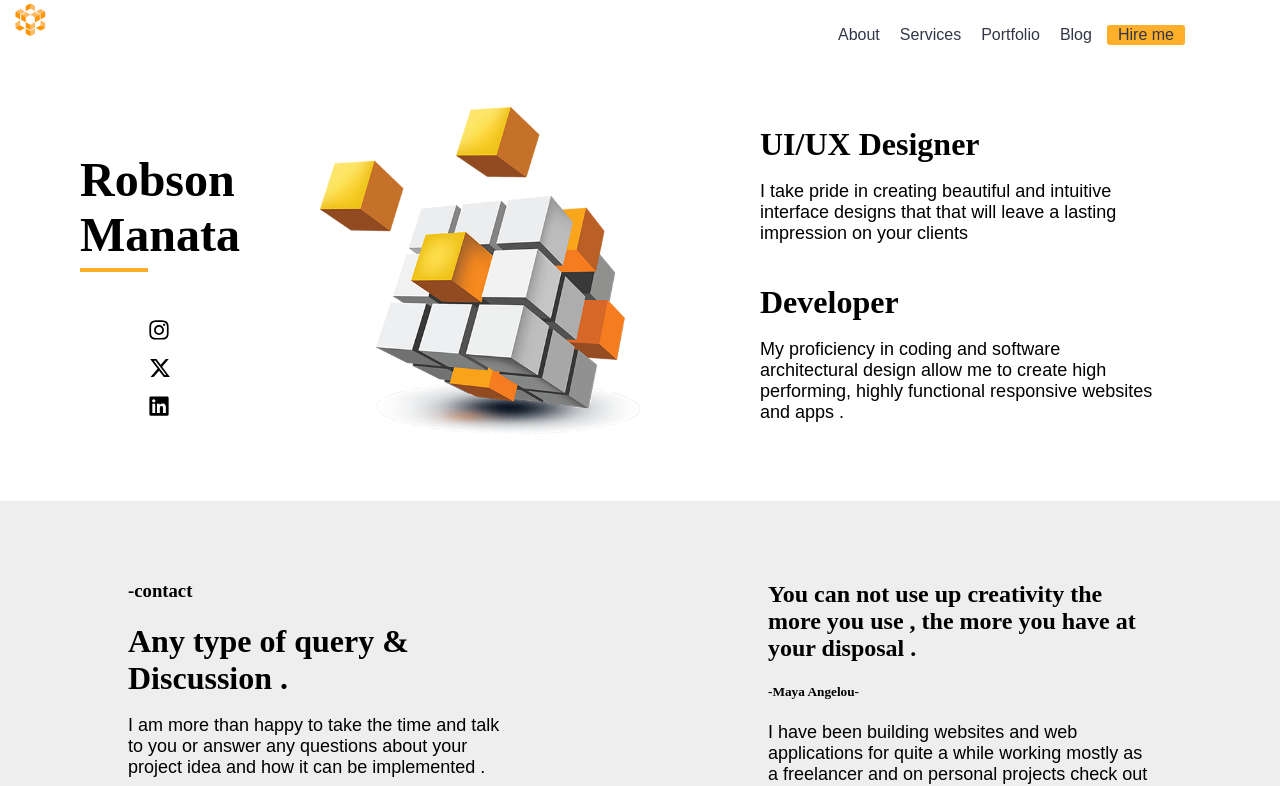
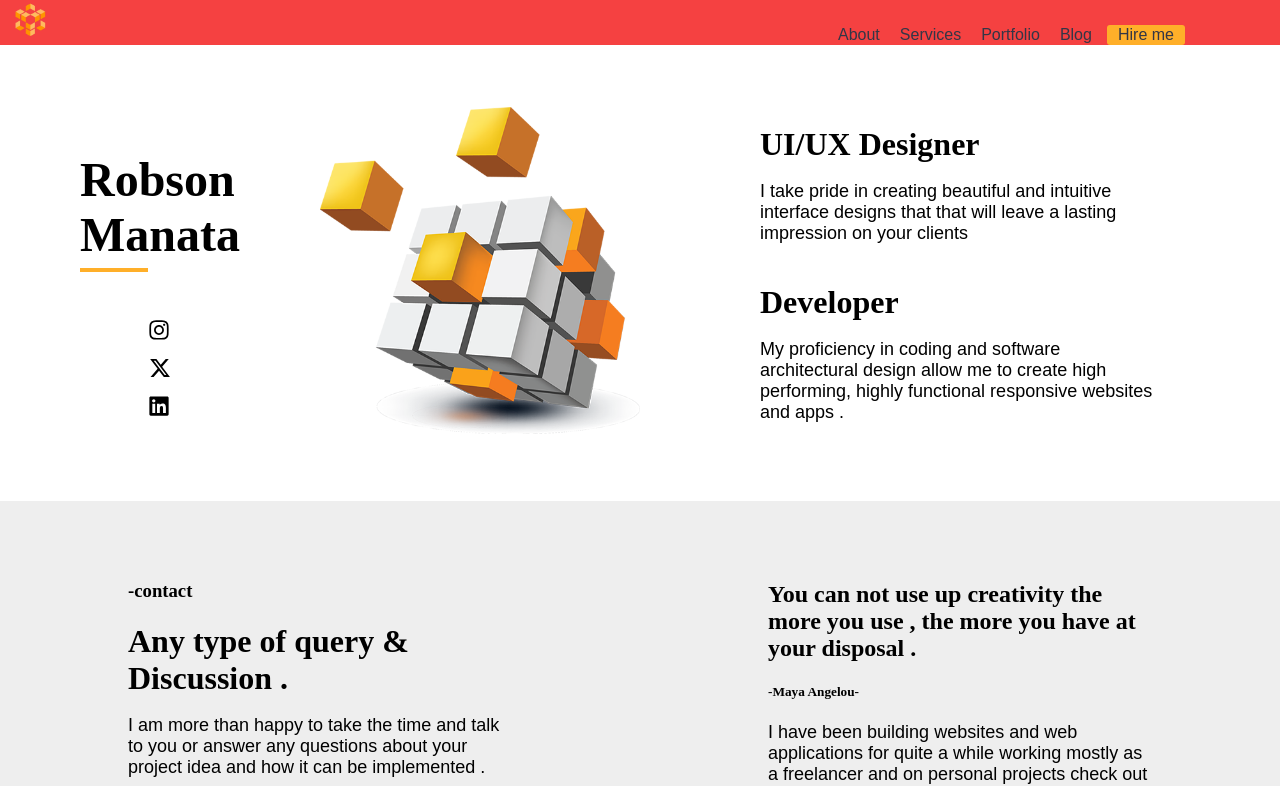
Before and after one commit to robsonmanata/PortfolioModernReact, a React (Vite) app: page / in a window 1280 px wide. Shown: the top 786 px of the page. Built offline with nearby package versions, Linux system fonts and the light colour scheme.

Commit message:
project component dimensions update2

```diff
--- a/src/Components/NavigationBar/navigationBar.css
+++ b/src/Components/NavigationBar/navigationBar.css
@@ -1,5 +1,5 @@
 .navigation{
-    background-color: #fff;
+    background-color: #f54141;
     overflow:visible;
     display:flex;
     align-items: baseline;
```
